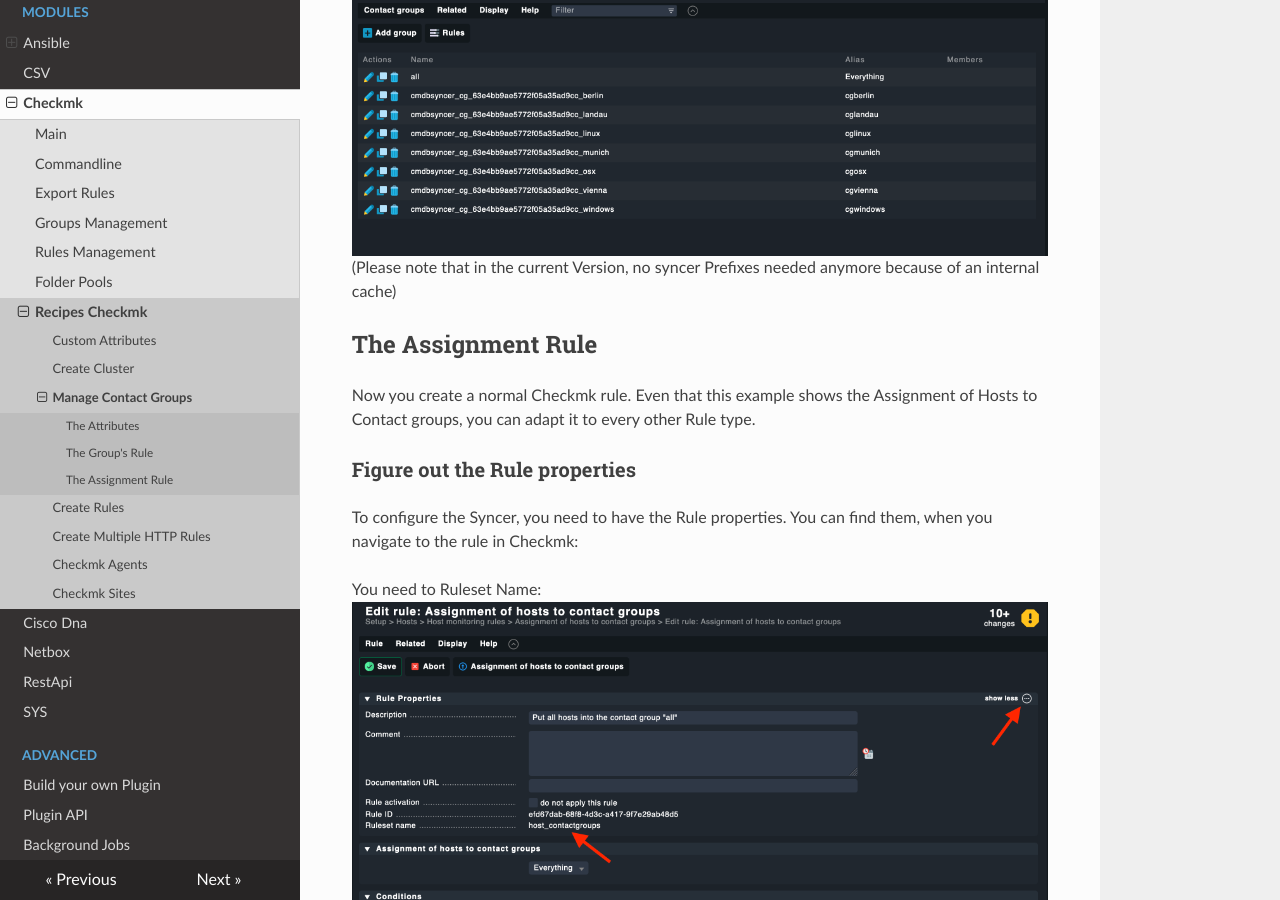
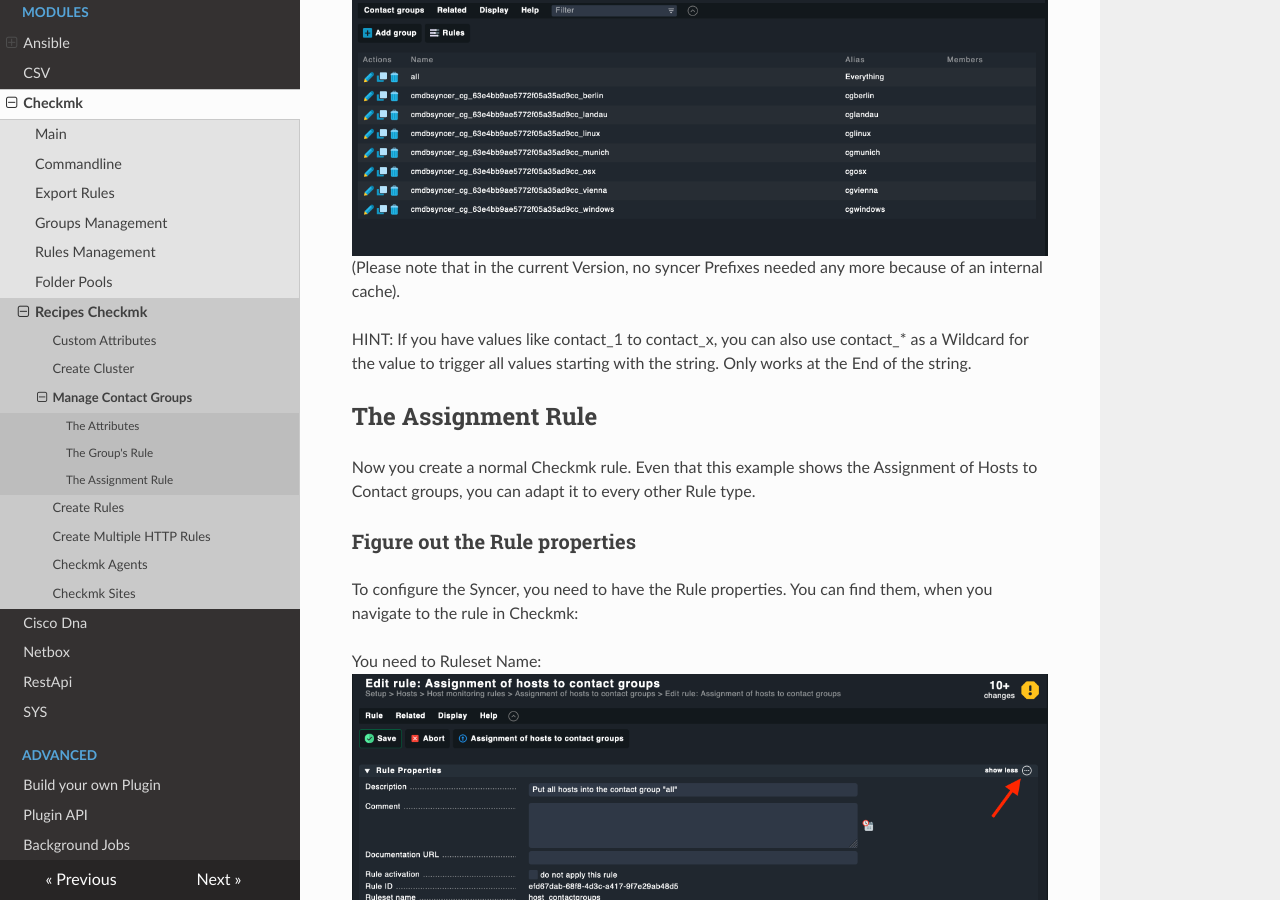
Before and after one commit to kuhn-ruess/cmdbsyncer, an MkDocs documentation site: the page built from docs/checkmk/recipe_contact_groups.md, in a window 1280 px wide and 900 px high, scrolled down 1926 px. Built offline with MkDocs 1.6.1, drawn with Linux system fonts in a browser that asks for light colours; nearby versions of some CDN libraries.

Commit message:
Fixes und Docu update

```diff
--- a/docs/checkmk/recipe_contact_groups.md
+++ b/docs/checkmk/recipe_contact_groups.md
@@ -26,7 +26,9 @@
 
 Where you find them:
 ![](img/recipe_cg_4.png)
-(Please note that in the current Version, no syncer Prefixes needed anymore because of an internal cache)
+(Please note that in the current Version, no syncer Prefixes needed any more because of an internal cache).
+
+HINT: If you have values like contact_1 to contact_x, you can also use contact_* as a Wildcard for the value to trigger all values starting with the string. Only works at the End of the string.
 
 ## The Assignment Rule
 Now you create a normal Checkmk rule. Even that this example shows the Assignment of Hosts to Contact groups, you can adapt it to every other Rule type.
```
Also changed, not shown: 1 other file.
